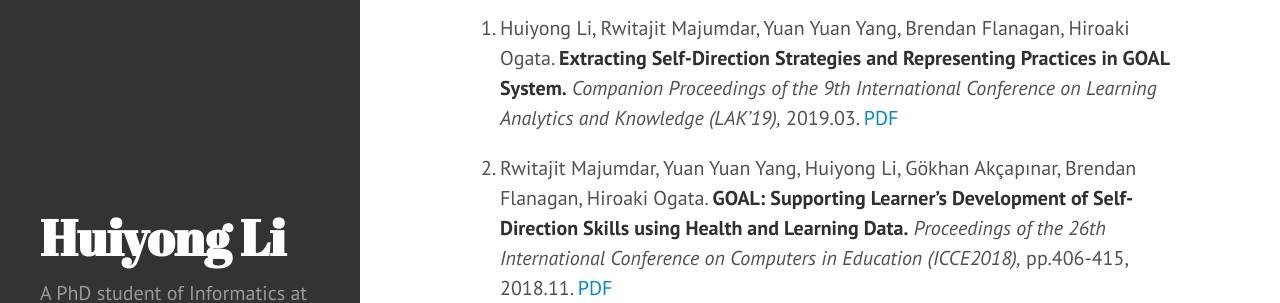
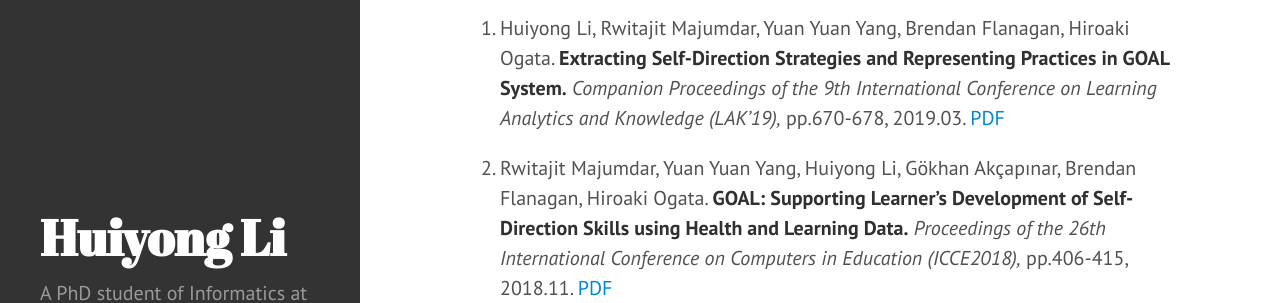
Before and after one commit to li-huiyong/li-huiyong.github.io, a Jekyll site: the page built from publications.md, in a window 1280 px wide and 1215 px high. Shown: the part 472-775 px from the top of the window. Built offline with Jekyll 4.4.1, drawn with Linux system fonts in a browser that asks for light colours.

Commit message:
pp.670-678

```diff
--- a/publications.md
+++ b/publications.md
@@ -13,7 +13,7 @@
 
 ### <span style="color: Salmon; ">International Conference</span>
 
-1. Huiyong Li, Rwitajit Majumdar, Yuan Yuan Yang, Brendan Flanagan, Hiroaki Ogata. **Extracting Self-Direction Strategies and Representing Practices in GOAL System.** _Companion Proceedings of the 9th International Conference on Learning Analytics and Knowledge (LAK’19),_ 2019.03. [PDF](https://www.researchgate.net/publication/331398537_Extracting_Self-Direction_Strategies_and_Representing_Practices_in_GOAL_System){:target="_blank"}
+1. Huiyong Li, Rwitajit Majumdar, Yuan Yuan Yang, Brendan Flanagan, Hiroaki Ogata. **Extracting Self-Direction Strategies and Representing Practices in GOAL System.** _Companion Proceedings of the 9th International Conference on Learning Analytics and Knowledge (LAK’19),_  pp.670-678, 2019.03. [PDF](https://www.researchgate.net/publication/331398537_Extracting_Self-Direction_Strategies_and_Representing_Practices_in_GOAL_System){:target="_blank"}
 
 2. Rwitajit Majumdar, Yuan Yuan Yang, Huiyong Li, Gökhan Akçapınar, Brendan Flanagan, Hiroaki Ogata. **GOAL: Supporting Learner's Development of Self-Direction Skills using Health and Learning Data.** _Proceedings of the 26th International Conference on Computers in Education (ICCE2018),_ pp.406-415, 2018.11. [PDF](http://icce2018.ateneo.edu/wp-content/uploads/2018/12/C4-05.pdf){:target="_blank"}
 
```
